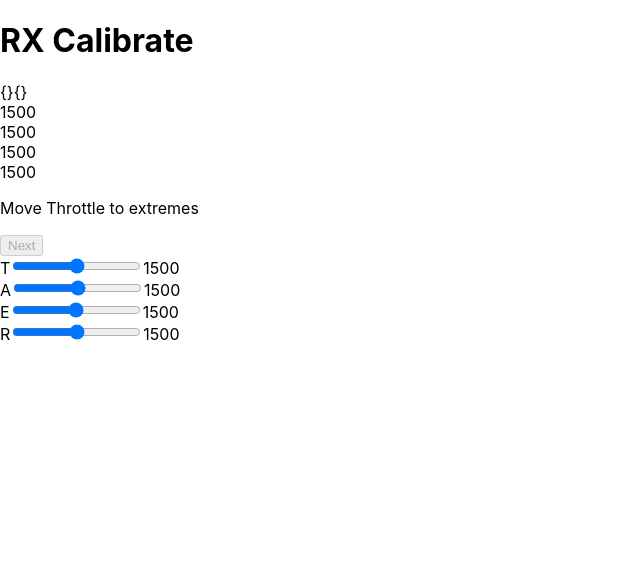
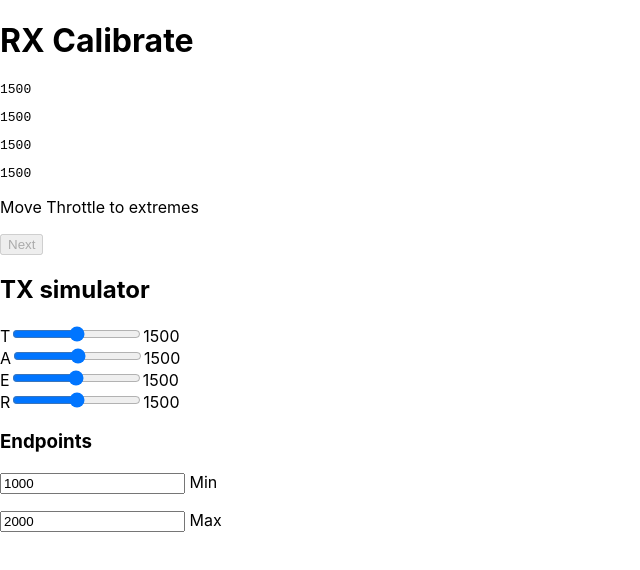
Before and after one commit to ademuk/tx-calibrate-poc, a React (Create React App) app: page / in a window 1280 px wide. Both pictures are taken after a click on the button "Start calibration". Shown: the top 570 px of the page, without its empty margins (0-640 px from the left). Built offline with nearby package versions, Linux system fonts and the light colour scheme.

Commit message:
Fix rxrange calc Add tx min max

```diff
--- a/src/App.js
+++ b/src/App.js
@@ -22,7 +22,7 @@ export default () => {
       </header>
       <Calibrator onStartCalibration={() => setShowTx(true)} txValues={txValue} />
 
-      {showTx && <TX onChange={setTxValue} values={txValue} />}
+      {showTx && <TX values={txValue} onChange={setTxValue} />}
     </div>
   )
 }
--- a/src/calibrate/steps/Calibrate.js
+++ b/src/calibrate/steps/Calibrate.js
@@ -18,7 +18,8 @@ export default ({txValues, onDone}) => {
 
   const [currentChannel, setCurrentChannel] = useState(0);
   const [detectedChannels, setDetectedChannels] = useState({});
-  const [detectedRxRanges, setDetectedRxRanges] = useState({});
+  const [initialMins, setMins] = useState(txValues);
+  const [initialMaxs, setMaxs] = useState(txValues);
 
   function onNext() {
     setCurrentChannel(currentChannel + 1);
@@ -31,22 +32,27 @@ export default ({txValues, onDone}) => {
     });
   }
 
-  function handleRange(min, max) {
-    setDetectedRxRanges({
-      ...detectedRxRanges,
-      [currentChannel]: [min, max]
-    })
+  const maxVals = txValues.map((val, i) => Math.max(initialMaxs[i], val));
+  const minVals = txValues.map((val, i) => Math.min(initialMins[i], val));
+
+  if (!initialMaxs.every((val, i) => val === maxVals[i])) {
+    setMaxs(maxVals);
+  }
+
+  if (!initialMins.every((val, i) => val === minVals[i])) {
+    setMins(minVals);
   }
 
   return <div>
-    {JSON.stringify(detectedChannels)}
-    {JSON.stringify(detectedRxRanges)}
     {txValues.map((value, i) => {
+      const channelIsAssigned = Object.values(detectedChannels).indexOf(i);
       return (
         <div key={i}>
+          <pre>
           {value}
-          {Object.values(detectedChannels).indexOf(i) > -1 && CHANNELS[Object.values(detectedChannels).indexOf(i)]}
-          {Object.values(detectedRxRanges).indexOf(i) > -1 && detectedRxRanges[Object.values(detectedChannels).indexOf(i)]}
+          {channelIsAssigned > -1 && ` ${CHANNELS[channelIsAssigned]}`}
+          {channelIsAssigned > -1 && `[${minVals[i]}-${maxVals[i]}]`}
+          </pre>
         </div>
       )
     })}
@@ -57,7 +63,6 @@ export default ({txValues, onDone}) => {
                        txValues={txValues}
                        detectedChannels={detectedChannels}
                        onDetect={handleDetect}
-                       onRange={handleRange}
                        key={channel} />
     })}
 
--- a/src/calibrate/steps/start/ChannelDetect.js
+++ b/src/calibrate/steps/start/ChannelDetect.js
@@ -2,10 +2,8 @@ import React, {useState} from 'react';
 
 const MATCH_THRESHOLD = 450;
 
-export default ({name, txValues, detectedChannels, onDetect, onRange}) => {
+export default ({name, txValues, detectedChannels, onDetect}) => {
   const [initialTxValues, setCurrentTxValues] = useState(txValues);
-  const [initialMins, setMins] = useState(txValues);
-  const [initialMaxs, setMaxs] = useState(txValues);
 
   function anyValuesMeetThreshold(currentValues, newValues) {
     return currentValues.findIndex((channel, i) => {
@@ -16,20 +14,7 @@ export default ({name, txValues, detectedChannels, onDetect, onRange}) => {
   const match = anyValuesMeetThreshold(initialTxValues, txValues);
 
   if (match > -1) {
-    Object.values(detectedChannels).indexOf(match) === -1 && onDetect(match, initialMins[match], initialMaxs[match]);
-  }
-
-  const maxVals = txValues.map((val, i) => Math.max(initialMaxs[i], val));
-  const minVals = txValues.map((val, i) => Math.min(initialMins[i], val));
-
-  if (!initialMaxs.every((val, i) => val === maxVals[i])) {
-    setMaxs(maxVals);
-    onRange(minVals[match], maxVals[match])
-  }
-
-  if (!initialMins.every((val, i) => val === minVals[i])) {
-    setMins(minVals);
-    onRange(minVals[match], maxVals[match])
+    Object.values(detectedChannels).indexOf(match) === -1 && onDetect(match);
   }
 
   return (
--- a/src/tx/Tx.js
+++ b/src/tx/Tx.js
@@ -1,29 +1,38 @@
-import React from 'react';
+import React, {useState} from 'react';
 import Channel from './Channel'
 
 
-export default ({onChange, values}) => {
-  const CHANNEL_MIN = 1000;
-  const CHANNEL_MAX = 2000;
+export default ({values, onChange}) => {
+  const [min, setMin] = useState(1000);
+  const [max, setMax] = useState(2000);
 
   const [t, a, e, r] = values;
 
   return <div>
+    <h2>TX simulator</h2>
     <Channel label="T"
             value={t}
             onChange={value => onChange([value, a, e, r])}
-            options={{min: CHANNEL_MIN, max: CHANNEL_MAX}} />
+            options={{min, max}} />
     <Channel label="A"
              value={a}
              onChange={value => onChange([t, value, e, r])}
-             options={{min: CHANNEL_MIN, max: CHANNEL_MAX}} />
+             options={{min, max}} />
     <Channel label="E"
              value={e}
              onChange={value => onChange([t, a, value, r])}
-             options={{min: CHANNEL_MIN, max: CHANNEL_MAX}} />
+             options={{min, max}} />
     <Channel label="R"
              value={r}
              onChange={value => onChange([t, a, e, value])}
-             options={{min: CHANNEL_MIN, max: CHANNEL_MAX}} />
+             options={{min, max}} />
+
+    <h3>Endpoints</h3>
+    <p>
+      <input value={min} onChange={event => setMin(event.target.value)} type="text" /> Min
+    </p>
+    <p>
+      <input value={max} onChange={event => setMax(event.target.value)} type="text" /> Max
+    </p>
   </div>
 }
```
